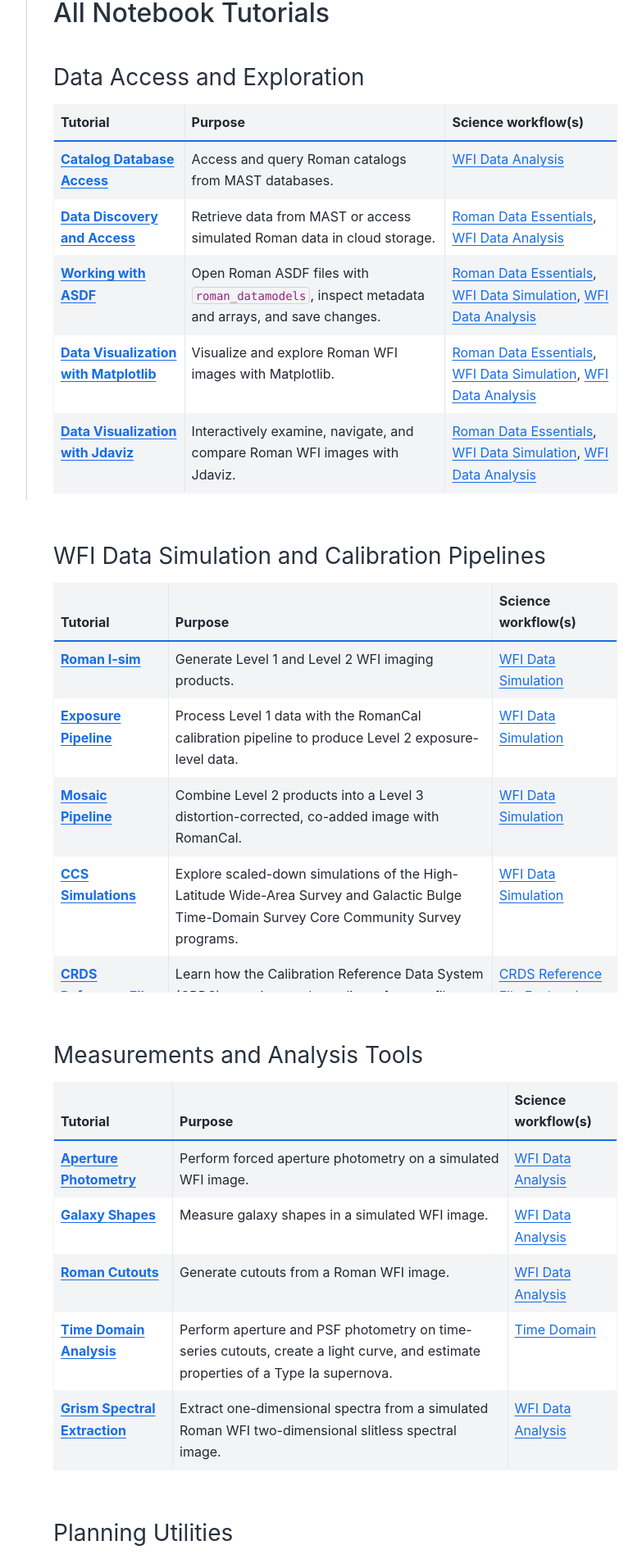
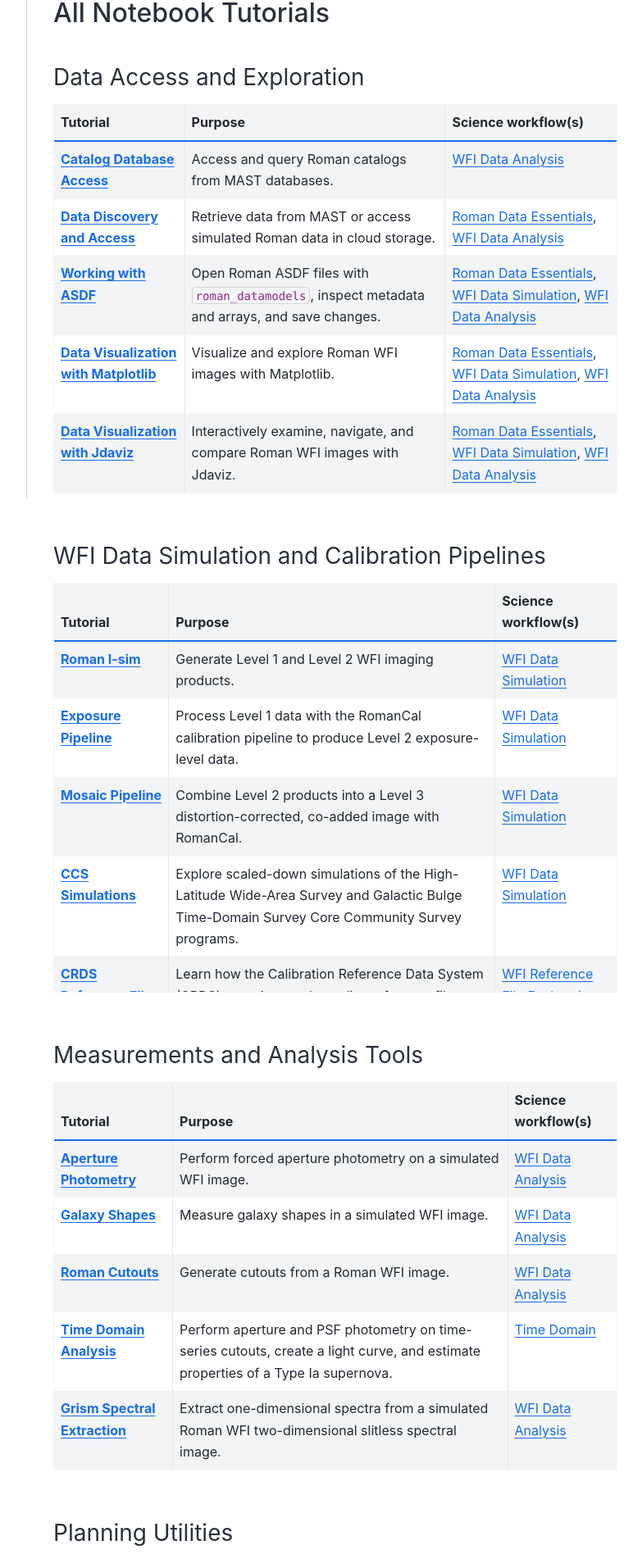
Before and after one commit to spacetelescope/roman_notebooks, a Jupyter Book: the page built from markdown/tutorials.md, in a window 1280 px wide. Shown: the part 685-2587 px from the top of the page at 82% size, without its empty margins (223-1006 px from the left). Built offline with Jupyter Book 1.0.4 settings and Sphinx 7.4.7 and the Sphinx Book theme 1.1.4, drawn with Linux system fonts in a browser that asks for light colours; pages that are not in the unit, such as notebooks, are missing from menus.

Commit message:
Correct reference file workflow name
Co-authored-by: Copilot App <223556219+Copilot@users.noreply.github.com>

```diff
--- a/markdown/tutorials.md
+++ b/markdown/tutorials.md
@@ -30,7 +30,7 @@ When you finish working, close the notebook and return to the Launcher or File B
 | [**Exposure Pipeline**](../notebooks/exposure_pipeline/exposure_pipeline.ipynb) | Process Level 1 data with the RomanCal calibration pipeline to produce Level 2 exposure-level data. | [WFI Data Simulation](./workflows/wfi-data-sim.md) |
 | [**Mosaic Pipeline**](../notebooks/mosaic_pipeline/mosaic_pipeline.ipynb) | Combine Level 2 products into a Level 3 distortion-corrected, co-added image with RomanCal. | [WFI Data Simulation](./workflows/wfi-data-sim.md) |
 | [**CCS Simulations**](../notebooks/ccs_simulations/ccs_simulations.ipynb) | Explore scaled-down simulations of the High-Latitude Wide-Area Survey and Galactic Bulge Time-Domain Survey Core Community Survey programs. | [WFI Data Simulation](./workflows/wfi-data-sim.md) |
-| [**CRDS Reference Files**](../notebooks/crds_reference_files/README.md) | Learn how the Calibration Reference Data System (CRDS) organizes and supplies reference files, and explore the major reference file types. | [CRDS Reference File Exploration](./workflows/crds-reference-files.md) |
+| [**CRDS Reference Files**](../notebooks/crds_reference_files/README.md) | Learn how the Calibration Reference Data System (CRDS) organizes and supplies reference files, and explore the major reference file types. | [WFI Reference File Exploration](./workflows/crds-reference-files.md) |
 | [**Time Domain Simulations**](../notebooks/time_domain_simulations/time_domain_simulations.ipynb) | Simulate time-series observations of a Type Ia supernova on a static scene and create cutouts of the variable source. | [Time Domain](./workflows/time-domain.md) |
 | [**WFI TVAC Bright Star Data**](../notebooks/ground_test_analysis/wfi_tvac_brightstar.ipynb) | Process and explore WFI Bright Star Saturation Test data from the thermal vacuum campaign with RomanCal. | [WFI Data Analysis](./workflows/wfi-data-analysis.md) |
 
```
